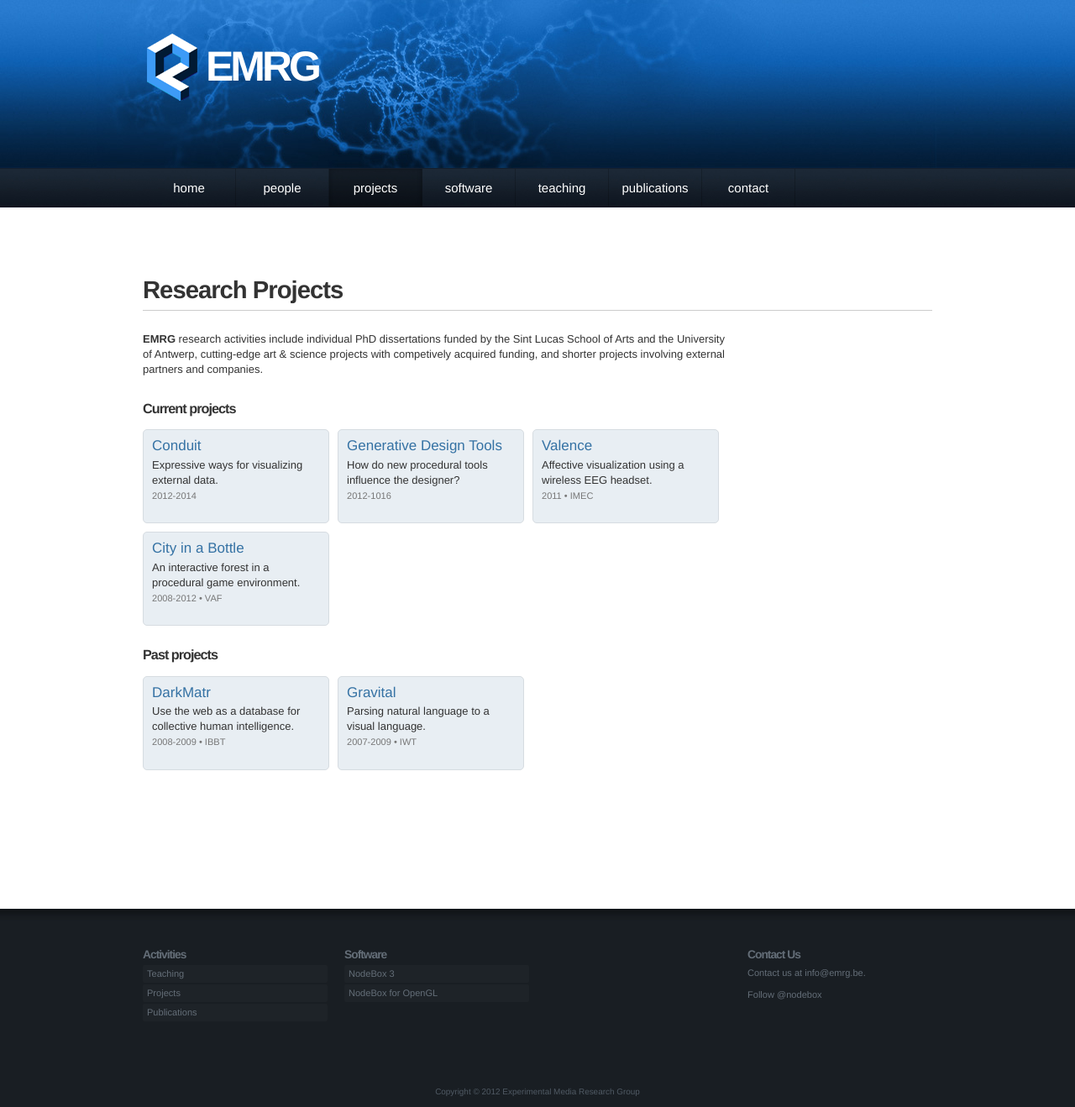
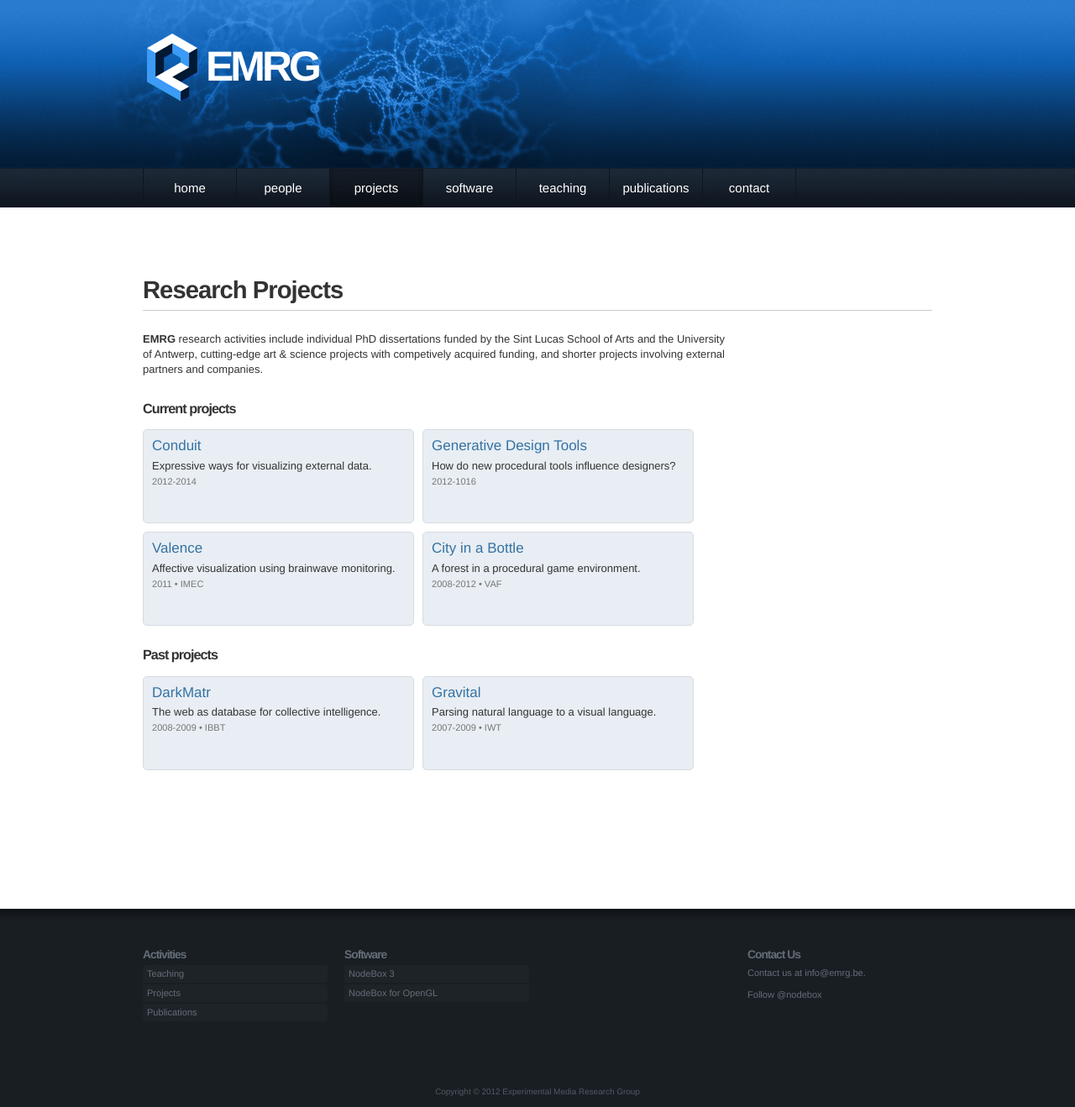
Before and after one commit to nodebox/emrg.be, a Jekyll site: the page built from projects/index.md, in a window 1280 px wide. Shown: the whole page at 84% size. Built offline with Jekyll 4.4.1, drawn with Linux system fonts in a browser that asks for light colours; nearby versions of some CDN libraries; comment, search, counter and statistics services are not loaded.

Commit message:
responsive projects overview + map

```diff
--- a/_layouts/contact.html
+++ b/_layouts/contact.html
@@ -16,5 +16,5 @@ layout: base
   </div>
 
   <aside class="eight columns">
-    <iframe width="460" height="460" frameborder="0" scrolling="no" marginheight="0" marginwidth="0" src="http://maps.google.be/maps?f=q&amp;source=s_q&amp;geocode=&amp;q=sint+lucas+antwerpen,+++Sint-Jozefstraat+35,+2018+antwerpen&amp;aq=&amp;g=Sint-Jozefstraat+35,+2018+Antwerpen&amp;ie=UTF8&amp;hq=sint+lucas+antwerpen,+++Sint-Jozefstraat+35,+2018+antwerpen&amp;output=embed&amp;z=5"></iframe>
+    <iframe style="width:100%; height:425px;" frameborder="0" scrolling="no" marginheight="0" marginwidth="0" src="http://maps.google.be/maps?f=q&amp;source=s_q&amp;geocode=&amp;q=sint+lucas+antwerpen,+++Sint-Jozefstraat+35,+2018+antwerpen&amp;aq=&amp;g=Sint-Jozefstraat+35,+2018+Antwerpen&amp;ie=UTF8&amp;hq=sint+lucas+antwerpen,+++Sint-Jozefstraat+35,+2018+antwerpen&amp;output=embed&amp;z=5"></iframe>
   </aside>
--- a/media/css/screen.css
+++ b/media/css/screen.css
@@ -177,12 +177,14 @@ nav li a {
     font-size: 15px;
     line-height: 1em;
     padding: 15px;
-    border-right: 1px solid rgba(0,0,0, 0.2);
+    border-right: 1px solid rgb(15,20,30);
+    border-left: 1px solid rgb(15,20,30);
+    margin-right: -1px;
     text-transform: lowercase;
 }
 
 nav li:first-child a {
-    border-left: 0px solid rgba(0,0,0, 0.2);
+
 }
 
 nav li:last-child a {
@@ -513,15 +515,19 @@ a.download {
 .projects-overview #content li {
     display: block;
     float: left;
-    width: 200px;
+    width: 43%;
     margin: 0 10px 10px 0;
-    height: 90px;
+    padding: 10px;
+    min-height: 90px;
 }
+@media all and (max-width:767px) { .projects-overview #content li {
+    width: 92%;
+}}
 .projects-overview #content li a {
     display: block;
     color: #3572a4;
     font-size: 17px;
-    margin-bottom: 0.25em;
+    margin-bottom: 0.35em;
 }
 .projects-overview #content li em {
     display: block;
--- a/projects/index.md
+++ b/projects/index.md
@@ -10,11 +10,11 @@ Current projects
 ----------------
 
 * [Conduit ](conduit.html) Expressive ways for visualizing external data. _2012-2014_
-* [Generative Design Tools](impact-of-generative-design-tools.html) How do new procedural tools influence the designer? _2012-1016_
-* [Valence](valence.html) Affective visualization using a wireless EEG headset. _2011 • IMEC_
-* [City in a Bottle](city-in-a-bottle.html) An interactive forest in a procedural game environment. _2008-2012 • VAF_
+* [Generative Design Tools](impact-of-generative-design-tools.html) How do new procedural tools influence designers? _2012-1016_
+* [Valence](valence.html) Affective visualization using brainwave monitoring. _2011 • IMEC_
+* [City in a Bottle](city-in-a-bottle.html) A forest in a procedural game environment. _2008-2012 • VAF_
 
 Past projects
 -------------
-* [DarkMatr](darkmatr.html) Use the web as a database for collective human intelligence. _2008-2009 • IBBT_
+* [DarkMatr](darkmatr.html) The web as database for collective intelligence. _2008-2009 • IBBT_
 * [Gravital](gravital.html) Parsing natural language to a visual language. _2007-2009 • IWT_
```
